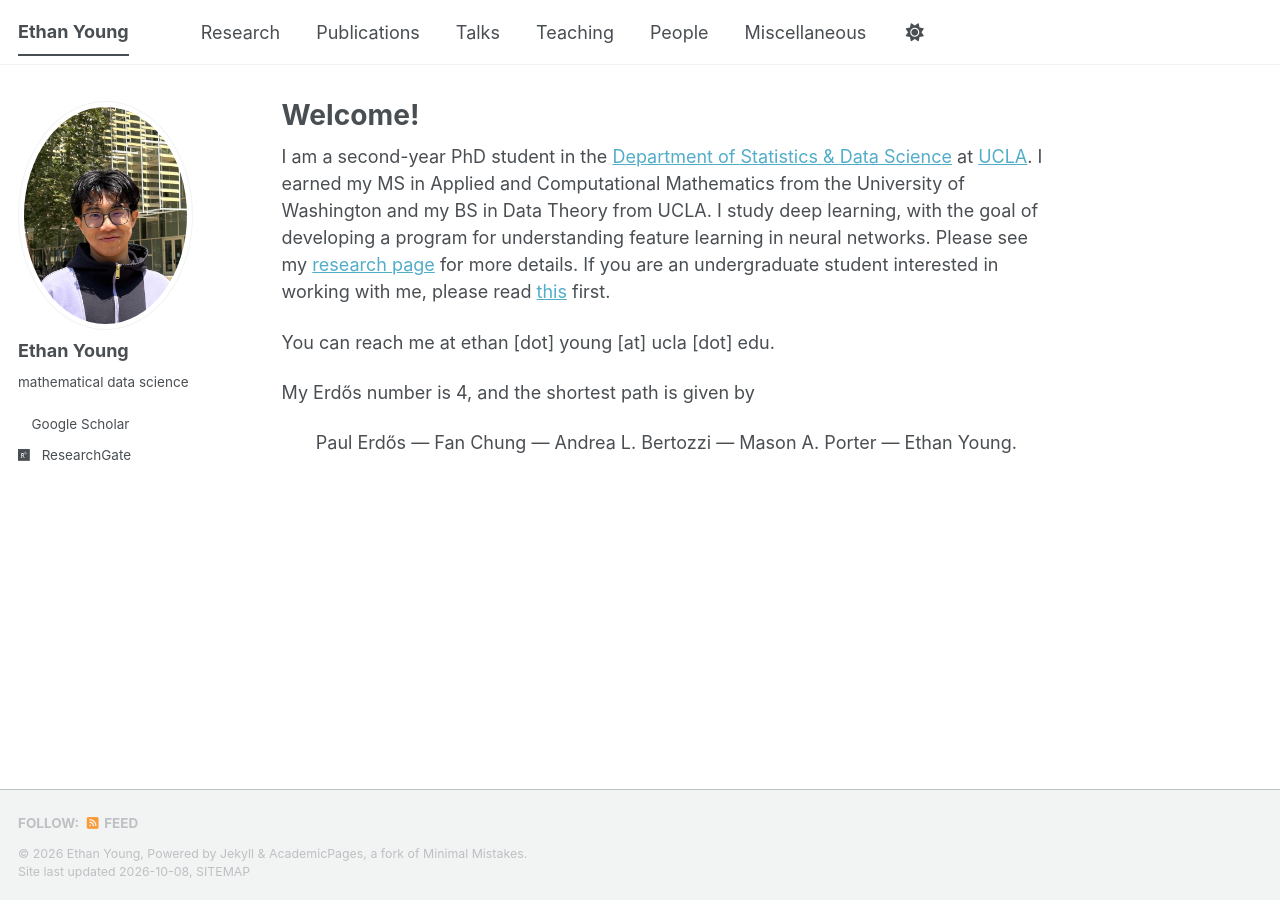
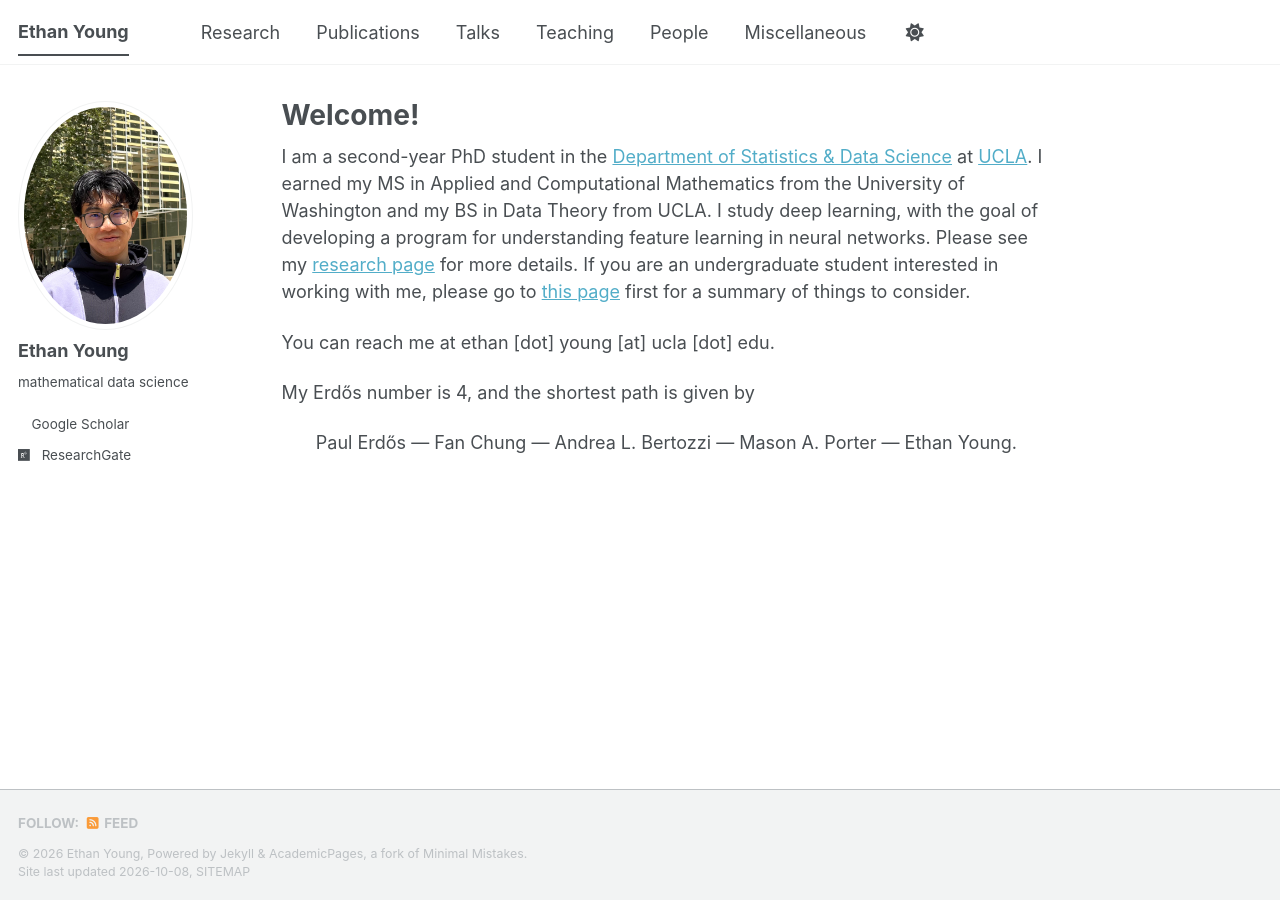
Before and after one commit to ethanjyoung/ethanjyoung.github.io, a Jekyll site: the page built from _pages/about.md, in a window 1280 px wide. Built offline with Jekyll 4.4.1, drawn with Linux system fonts in a browser that asks for light colours; a style sheet for code colours, icons or effects is not loaded.

Commit message:
Update about.md

```diff
--- a/_pages/about.md
+++ b/_pages/about.md
@@ -8,7 +8,7 @@ redirect_from:
   - /about.html
 ---
 
-I am a second-year PhD student in the [Department of Statistics & Data Science](https://statistics.ucla.edu/) at [UCLA](https://www.ucla.edu/). I earned my MS in Applied and Computational Mathematics from the University of Washington and my BS in Data Theory from UCLA. I study deep learning, with the goal of developing a program for understanding feature learning in neural networks. Please see my [research page](https://ethanjyoung.github.io/research/) for more details. If you are an undergraduate student interested in working with me, please read [this](https://ethanjyoung.github.io/people/) first.
+I am a second-year PhD student in the [Department of Statistics & Data Science](https://statistics.ucla.edu/) at [UCLA](https://www.ucla.edu/). I earned my MS in Applied and Computational Mathematics from the University of Washington and my BS in Data Theory from UCLA. I study deep learning, with the goal of developing a program for understanding feature learning in neural networks. Please see my [research page](https://ethanjyoung.github.io/research/) for more details. If you are an undergraduate student interested in working with me, please go to [this page](https://ethanjyoung.github.io/people/) first for a summary of things to consider.
 
 You can reach me at ethan \[dot\] young \[at\] ucla \[dot\] edu.
 
```
